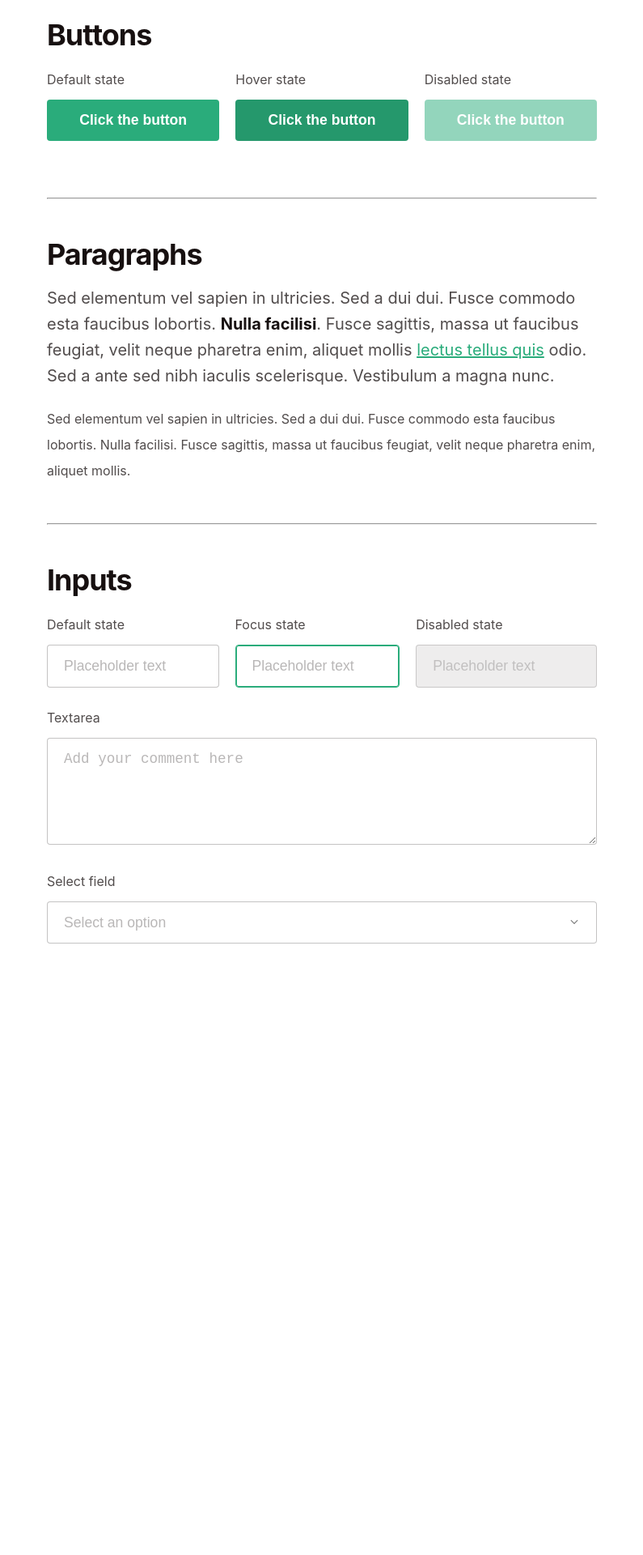
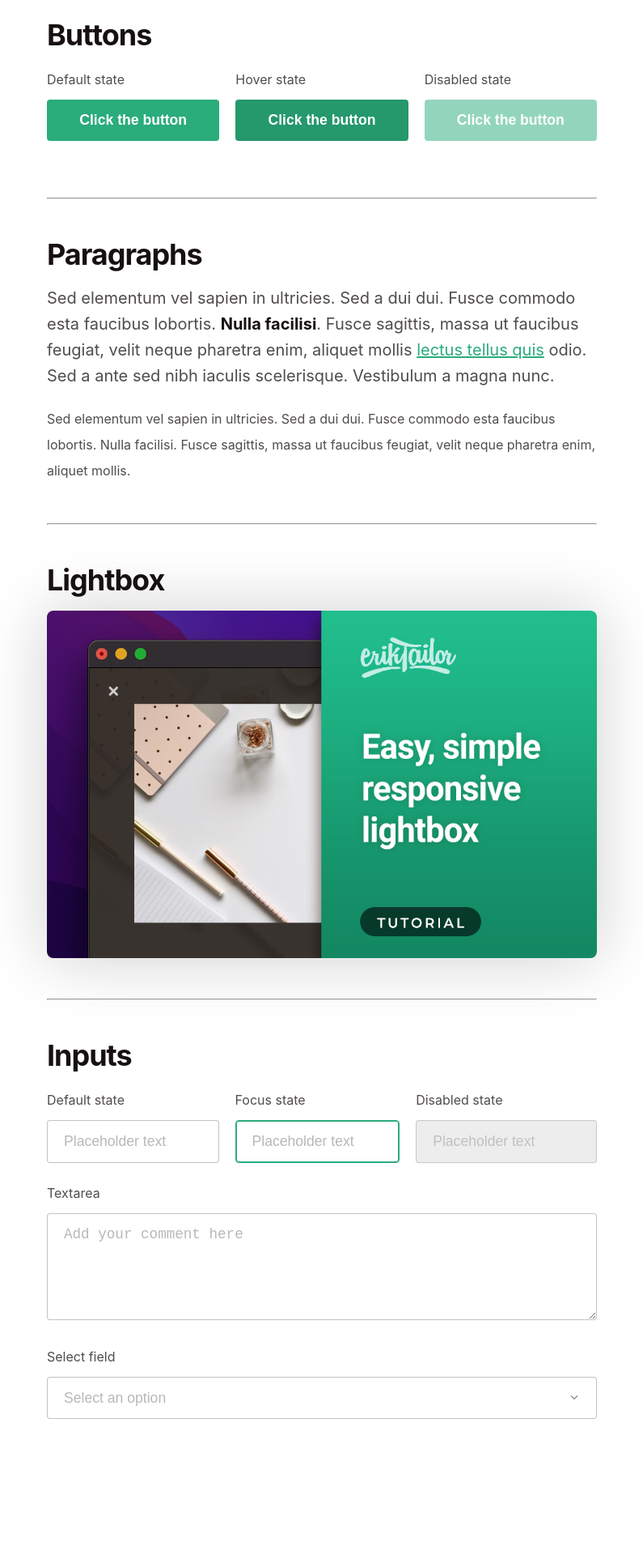
Before and after one commit to eriktailor/jekyll-sharp-styleguide, a Jekyll site: the page built from index.md, in a window 1280 px wide. Shown: the part 1203-3123 px from the top of the page at 81% size, without its empty margins (242-1037 px from the left). Built offline with Jekyll 4.4.1, drawn with Linux system fonts in a browser that asks for light colours; before the commit the page ends 2536 px from its top, so only the background shows below that.

Commit message:
Lightbox component added

```diff
--- a/_includes/buttons.html
+++ b/_includes/buttons.html
@@ -3,14 +3,14 @@
 <div class="row">
     <div class="col">
         <p class="mb-1"><small>Default state</small></p>
-        <button class="w-100">Click the button</button>
+        <button class="btn w-100">Click the button</button>
     </div>
     <div class="col">
         <p class="mb-1"><small>Hover state</small></p>
-        <button class="w-100 hover">Click the button</button>
+        <button class="btn w-100 hover">Click the button</button>
     </div>
     <div class="col">
         <p class="mb-1"><small>Disabled state</small></p>
-        <button class="w-100 disabled" disabled>Click the button</button>
+        <button class="btn w-100 disabled" disabled>Click the button</button>
     </div>
 </div>
--- /dev/null
+++ b/_includes/lightbox.html
@@ -0,0 +1,3 @@
+<h3>Lightbox</h3>
+
+<img class="allow-lightbox" src="assets/img/lightbox.jpg">
--- a/_layouts/default.html
+++ b/_layouts/default.html
@@ -22,6 +22,18 @@
       </div>
     </main>
 
+    <!-- Lightbox -->
+    <div id="lightbox" class="lightbox">
+      <button class="close" type="button">
+          <svg class="close" xmlns="http://www.w3.org/2000/svg" width="16" height="16" fill="currentColor" class="bi bi-x" viewBox="0 0 16 16">
+              <path d="M4.646 4.646a.5.5 0 0 1 .708 0L8 7.293l2.646-2.647a.5.5 0 0 1 .708.708L8.707 8l2.647 2.646a.5.5 0 0 1-.708.708L8 8.707l-2.646 2.647a.5.5 0 0 1-.708-.708L7.293 8 4.646 5.354a.5.5 0 0 1 0-.708z"/>
+          </svg>
+      </button>
+      <div>
+          <img src="/assets/img/posts/add-a-html-list-with-check-icon.webp">
+      </div>
+    </div>
+
     <!-- Javascripts -->
     <script src="https://code.jquery.com/jquery-3.6.0.min.js"></script>
     <script src="assets/js/main.js"></script>
--- a/_sass/_buttons.scss
+++ b/_sass/_buttons.scss
@@ -2,7 +2,13 @@
 =========================================================================================*/
 
 // Basic button
-button, .btn {
+button {
+    outline: none;
+    border: 0;
+}
+
+// Theme button
+.btn {
     background: $accent;
     color: $white;
     font-weight: bold;
--- /dev/null
+++ b/_sass/_lightbox.scss
@@ -0,0 +1,65 @@
+/*	IMAGE & LIGHTBOX
+=========================================================================================*/
+
+// Image
+img {
+    display: block;
+    width: 100%;
+    margin-bottom: $bottom-spacing;
+    border-radius: $border-radius;
+    box-shadow: 0 0 80px rgba($dark, 0.2);
+    &.allow-lightbox {
+        cursor: pointer;
+    }
+}
+
+// Lightbox
+.lightbox {
+    position: fixed;
+    left: 0;
+    top: 0;
+    display: none;
+    justify-content: center;
+    align-items: center;
+    width: 100%;
+    height: 100%;
+    background-color: rgba($dark, 0.85);
+    z-index: 1000;
+    > div {
+        padding: 5%;
+    }
+    .close {
+        fill: white;
+        background: transparent;
+        width: 40px;
+        height: 40px;
+        position: absolute;
+        right: 15px;
+        top: 15px;
+        z-index: 1002;
+        cursor: pointer;
+        transition: opacity 0.25s;
+        opacity: 0.8;
+        &:hover {
+            opacity: 1;
+        }
+    }
+    img {
+        max-height: 90vh;
+    }
+    @media (max-width: $breakpoint-sm) {
+        display: none !important;
+    }
+}
+
+.lightbox-opened {
+    @media (min-width: $breakpoint-sm) {
+        overflow-y: hidden;
+    }
+}
+
+// Exclude from lightbpx
+.no-lightbox {
+    cursor: default;
+    pointer-events: none;
+}
--- a/_sass/main.scss
+++ b/_sass/main.scss
@@ -9,3 +9,4 @@
 @import "lists";
 @import "buttons";
 @import "inputs";
+@import "lightbox";
--- a/assets/js/main.js
+++ b/assets/js/main.js
@@ -1,12 +1,24 @@
 jQuery(document).ready(function ($) {
 // ==================================================================================
 
-
-
-// ==================================================================================
+    // Creates an image lightbox
+    $(function () {
+        var lightbox = $("#lightbox");
+        lightbox.hide();
+        $(".allow-lightbox").click(function () {
+            var src = $(this).attr("src");
+            $("body").addClass("lightbox-opened");
+            lightbox.fadeIn().css("display", "flex");
+            lightbox.find("img").attr("src", src);
+        });
+        $("#lightbox .close").click(function () {
+            lightbox.fadeOut();
+            $("body").removeClass("lightbox-opened");
+        });
     });
 
     // Select field placeholder color
+    $(function(){
         function select_placeholder() {
         $("select").each(function () {
             var select_val = $(this).val();
@@ -21,3 +33,7 @@
             select_placeholder();
         });
         select_placeholder();
+    });
+
+// ==================================================================================
+});
--- a/index.md
+++ b/index.md
@@ -26,6 +26,10 @@
 
 ---
 
+{% include lightbox.html %}
+
+---
+
 {% include inputs.html %}
 
 <br><br>
```
Also changed, not shown: README.md, assets/img/lightbox.jpg (added), 2 other files. Lines whose indentation alone changed are shown as unchanged.
